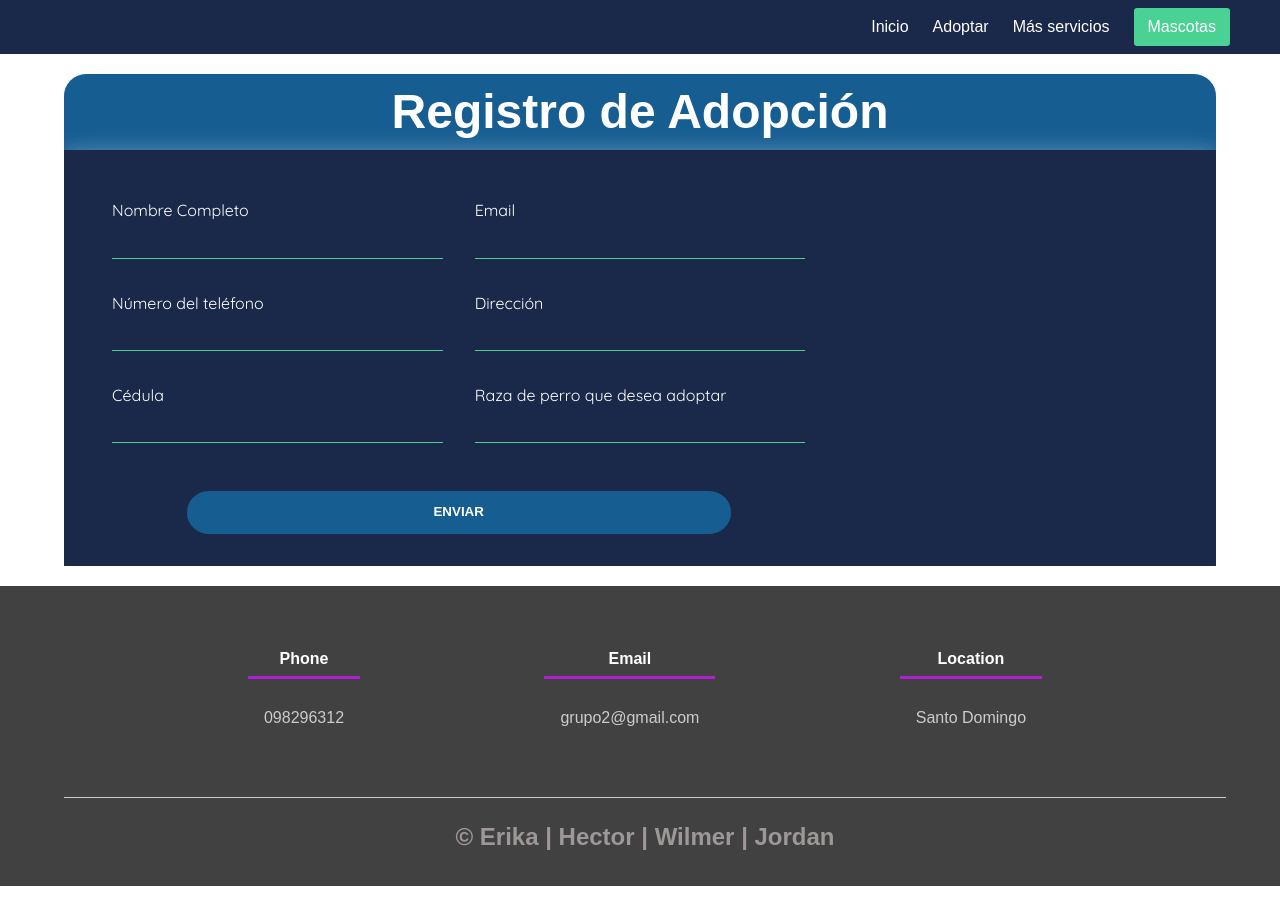
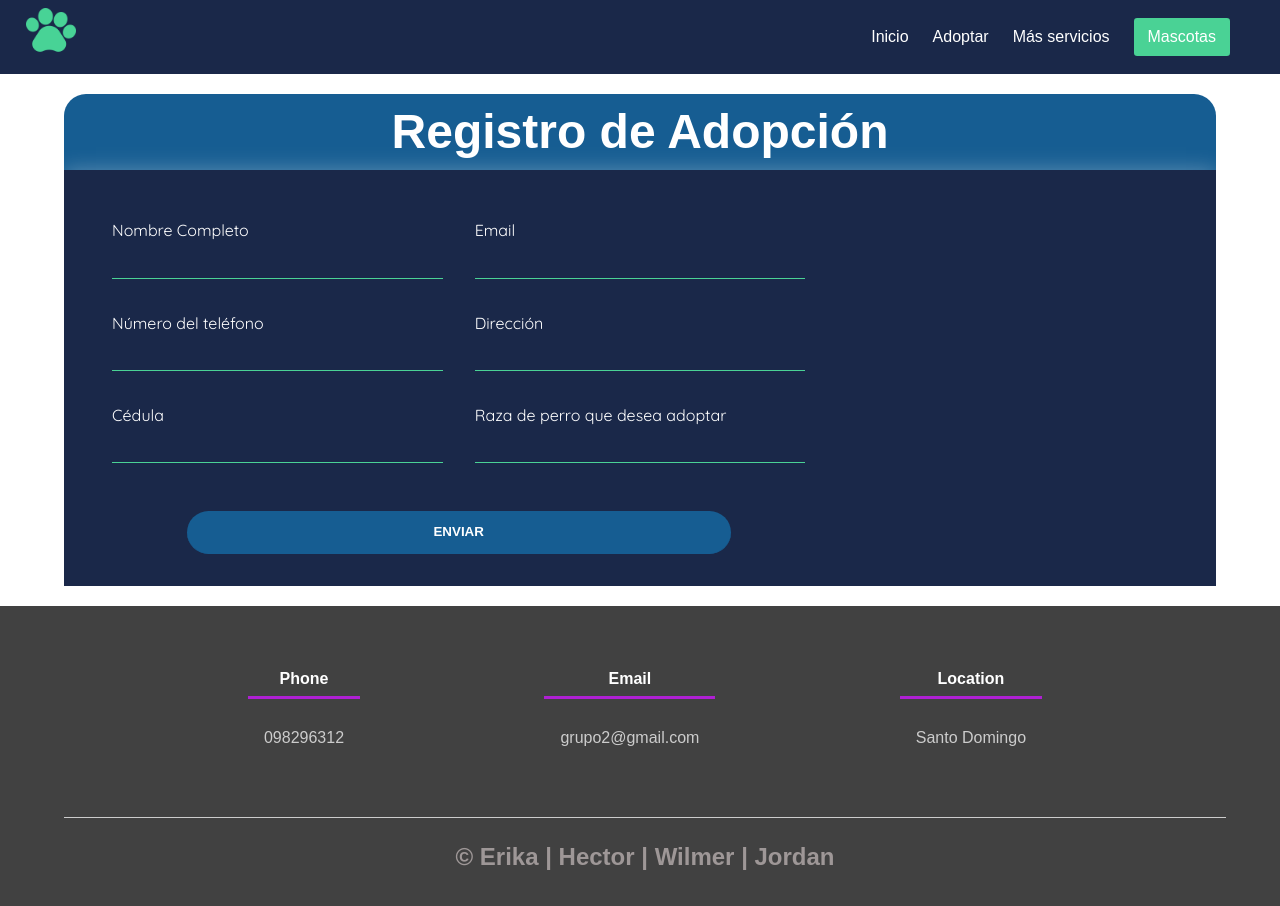
Before and after one commit to Hector858/Programacion_Mascotas, a plain HTML site: page ProyectoU1/contactos.html in a window 1280 px wide. Drawn offline with nearby package versions, Linux system fonts and the light colour scheme.

Commit message:
incorporacion de iconos

```diff
--- a/ProyectoU1/contactos.html
+++ b/ProyectoU1/contactos.html
@@ -12,14 +12,14 @@
     <link rel="stylesheet" href="https://use.fontawesome.com/releases/v5.8.1/css/all.css" integrity="sha384-50oBUHEmvpQ+1lW4y57PTFmhCaXp0ML5d60M1M7uH2+nqUivzIebhndOJK28anvf" crossorigin="anonymous">
     <!-- ANIMATE CSS -->
     <link rel="stylesheet" href="https://cdnjs.cloudflare.com/ajax/libs/animate.css/3.7.0/animate.min.css">
-    <link rel="shortcut icon" href="img/perro.png" type="image/x-icon" />
+    <link rel="shortcut icon" href="img/index/perro.png" type="image/x-icon" />
     <title>Contactos</title>
 </head>
 
 <body>
     <header class="header" style="margin-bottom: 20px; margin-left: -70px; margin-right: -70px;">
     <div class="logo-header">
-        <img src="img/perro.png" alt="">
+        <img src="img/index/perro.png" alt="">
     </div>
     <nav class="menu1">
         <ul>
```
Also changed, not shown: ProyectoU1/servicio.html (+2 -2 lines).
